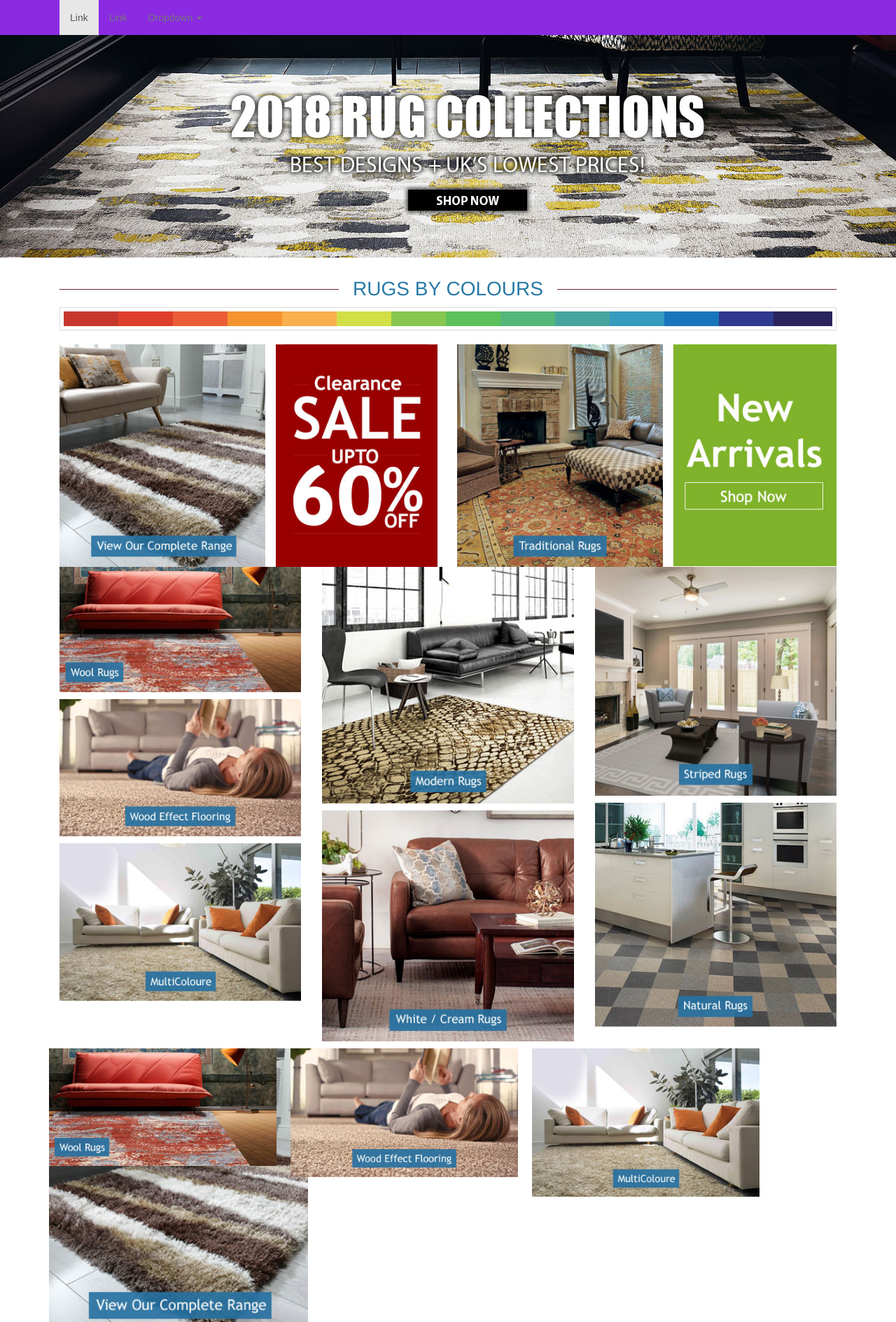
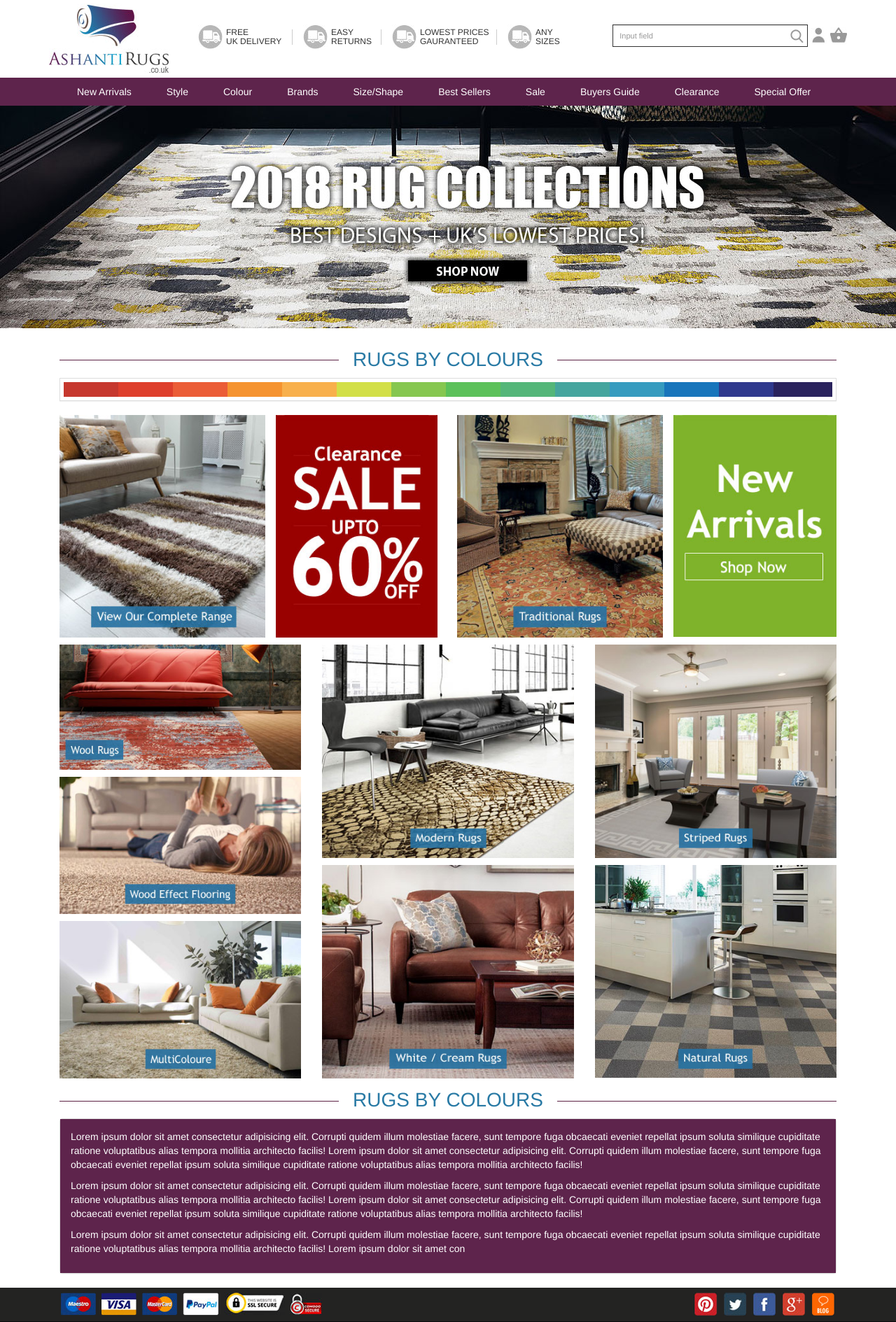
Before and after one commit to Lvm-Daud/ashanti_rugs, a PHP site: page / in a window 1280 px wide. Shown: the top 1889 px of the page at 70% size. Run offline with PHP 8.4, Linux system fonts and the light colour scheme.

Commit message:
commit 23/5/18

```diff
--- a/css/style.css
+++ b/css/style.css
@@ -1,5 +1,5 @@
 .bgcol1 {
-    background-color: blueviolet;
+    background-color: #5e244c;
 }
 
 .ar-navbar-main {
@@ -45,11 +45,19 @@ h1.one span {
 .ar-panel{
     border-radius: 0;
 }
+.ar-pane2{
+    border-radius: 0;
+
+}
 .ar-panel .panel-body{
     padding: 5px !important;
 }
+.ar-panel2 .panel-body{
+    background-color: #5e244c;
+    color: #fff;
+}
 .ar-rugs-color{
-    width: 78px; height: 21px; float: left !important; text-decoration: none;
+    width: 78px; height: 21px; float: left !important; text-decoration: none; cursor: pointer;
 }
 .cl1{
     background-color: #c6382e;
@@ -98,3 +106,109 @@ h1.one span {
 .item.h2 {
     height: 130px;
 }
+.prod-img2{
+    height: 305px !important;
+}
+.footer-brand-l img{
+    margin: 2px;
+}
+.footer-brand-r{
+    text-align: right;
+}
+.footer-brand-r img{
+    margin: 2px;
+}
+.header-usp{
+    width: 135px;
+    float: left;
+    text-transform: uppercase;
+    padding-left: 40px;
+    font-size: 12px;
+    padding-top: 5px;
+    line-height: 13px;
+    padding-bottom: 5px;
+    margin-left: 15px;
+    position: relative;
+}
+.header-usp span {
+    padding-right: 5px;
+}
+.vl {
+    border-left: 1px solid #cccccc;
+    height: 22px;
+    position: absolute;
+    right: 0;
+    top: 7px;
+}
+.ar-search{
+    width: 279px !important;
+    border-radius: 0px;
+    border-color: #333;
+    padding: 9px;
+    font-size: 11px;
+    line-height: 16px;
+    height: 32px;
+    background-image: url('../img/icon_search.jpg');
+    background-repeat: no-repeat;
+    background-position: right;
+    background-position-x: 98%;
+}
+
+.navbar{
+    min-height: unset;
+}
+.navbar-nav>li>a {
+    line-height: 20px;
+    padding: 10px 25px;
+}
+a.ar-ico-a{
+    text-decoration: none;
+}
+a.ar-ico-a img{
+    border: none;
+}
+
+.navbar-default .navbar-nav>li>a {
+    color: #ffffff;
+}
+
+
+.navbar-default .navbar-nav>li>a:focus, .navbar-default .navbar-nav>li>a:hover {
+    color: #555;
+    background-color: #e7e7e7;
+}
+
+.logo-con{
+    float: left;
+    width: 173px;
+}
+.logo-con img{
+    width: 100%;
+}
+.usp-con{
+    float: left; margin-top: 30px;margin-left: 25px;
+}
+
+@media only screen and (max-width: 1024px) {
+    .logo-con{
+        float: left;
+        width: 150px;
+    }
+    .usp-con{
+        float: left; margin-top: 30px;margin-left: 10px;
+    }
+    .header-usp{
+        font-size: 11px !important; width: 118px;
+    }
+    .ar-search{
+        width: 150px !important;
+    }
+    .navbar-nav>li>a {
+        line-height: 20px;
+        padding: 10px 15px;
+    }
+    .ar-header-bg {
+        background-size: contain;
+        height: 245px;
+    }
+}
--- a/index.html
+++ b/index.html
@@ -11,6 +11,61 @@
 </head>
 
 <body>
+
+    <header>
+
+        <div class="container" style="padding: 5px 0px;">
+
+            <div class="col-xs-12 col-sm-12 col-md-12 col-lg-12">
+
+
+
+                <div class="logo-con">
+                    <img src="img/logo.jpg" alt="">
+                </div>
+                <div class="usp-con">
+                    <div class="header-usp" style="background: url('img/img_freedelivery.jpg') no-repeat;">
+                        <div style="float: left; width: 100%;">Free</div>
+                        <div style="float: left; width: 100%;">UK delivery</div>
+                        <div class="vl"></div>
+                    </div>
+                    <div class="header-usp" style="background: url('img/img_freedelivery.jpg') no-repeat;width: 112px;">
+                        <span>Easy Returns</span>
+                        <div class="vl"></div>
+                    </div>
+                    <div class="header-usp" style="background: url('img/img_freedelivery.jpg') no-repeat; width: 150px;">
+                        <span>Lowest prices gauranteed</span>
+                        <div class="vl"></div>
+                    </div>
+                    <div class="header-usp" style="background: url('img/img_freedelivery.jpg') no-repeat; border: none;">
+                        <div style="float: left; width: 100%;">Any</div>
+                        <div style="float: left; width: 100%;">Sizes</div>
+                    </div>
+                </div>
+                <div style="float: right; margin-top: 30px;">
+
+                    <form action="" method="POST" class="form-inline" role="form">
+
+                        <div class="form-group">
+                            <label class="sr-only" for="">label</label>
+                            <input type="text" class="form-control ar-search" id="" placeholder="Input field">
+                        </div>
+
+                        <a class="ar-ico-a" href="#">
+                            <img src="img/icon_user.jpg" alt="">
+                        </a>
+                        <a class="ar-ico-a" href="#">
+                            <img src="img/icon_basket.jpg" alt="">
+                        </a>
+
+                    </form>
+
+                </div>
+
+            </div>
+        </div>
+
+    </header>
 
 
     <div class="container-fluid bgcol1">
@@ -29,37 +84,35 @@
                         </div>
                         <div class="collapse navbar-collapse" id="ar-main-navbar-collapse">
                             <ul class="nav navbar-nav">
-                                <li class="active">
-                                    <a href="#">Link
-                                        <span class="sr-only">(current)</span>
-                                    </a>
+                                <li>
+                                    <a href="#">New Arrivals</a>
                                 </li>
                                 <li>
-                                    <a href="#">Link</a>
-                                </li>
-                                <li class="dropdown">
-                                    <a href="#" class="dropdown-toggle" data-toggle="dropdown" role="button" aria-haspopup="true" aria-expanded="false">Dropdown
-                                        <span class="caret"></span>
-                                    </a>
-                                    <ul class="dropdown-menu">
-                                        <li>
-                                            <a href="#">Action</a>
+                                    <a href="#">Style</a>
                                 </li>
                                 <li>
-                                            <a href="#">Another action</a>
+                                    <a href="#">Colour</a>
                                 </li>
                                 <li>
-                                            <a href="#">Something else here</a>
+                                    <a href="#">Brands</a>
                                 </li>
-                                        <li role="separator" class="divider"></li>
                                 <li>
-                                            <a href="#">Separated link</a>
+                                    <a href="#">Size/Shape</a>
                                 </li>
-                                        <li role="separator" class="divider"></li>
                                 <li>
-                                            <a href="#">One more separated link</a>
+                                    <a href="#">Best Sellers</a>
                                 </li>
-                                    </ul>
+                                <li>
+                                    <a href="#">Sale</a>
+                                </li>
+                                <li>
+                                    <a href="#">Buyers Guide</a>
+                                </li>
+                                <li>
+                                    <a href="#">Clearance</a>
+                                </li>
+                                <li>
+                                    <a href="#">Special Offer</a>
                                 </li>
                             </ul>
                         </div>
@@ -73,12 +126,14 @@
 
 
     <div class="container-fluid">
+        <a href="#">
             <div class="row">
                 <div class="jumbotron ar-header-bg">
                     <div class="container">
                     </div>
                 </div>
             </div>
+        </a>
     </div>
 
     <div class="container">
@@ -123,10 +178,15 @@
 
                             <div class="col-xs-6 col-sm-6 col-md-6 col-lg-6">
 
+                                <a href="#">
+
                                     <div class="col-lg-7">
                                         <img style="width: 100%; height: 318px;" src="img/img_pro1.jpg" alt="">
                                     </div>
 
+                                </a>
+
+                                <a href="#">
                                     <div class="col-lg-5">
 
                                         <div class="row">
@@ -135,15 +195,18 @@
 
                                     </div>
 
+                                </a>
+
 
                             </div>
 
                             <div class="col-xs-6 col-sm-6 col-md-6 col-lg-6">
-
+                                <a href="#">
                                     <div class="col-lg-7" style="margin-left: -17px;">
                                         <img style="width: 100%;" src="img/img_pro2.jpg" alt="">
                                     </div>
-
+                                </a>
+                                <a href="#">
                                     <div class="col-lg-5">
 
                                         <div class="row" style="margin-right: -17px;">
@@ -151,98 +214,206 @@
                                         </div>
 
                                     </div>
+                                </a>
 
 
                             </div>
 
 
-                            <div class="">
+
+
+
+
+                        </div>
+                    </div>
+
+                    <div class="row" style="margin-top: 10px;">
+
+                        <div class="row">
 
                             <div class="col-xs-4 col-sm-4 col-md-4 col-lg-4" style="padding-right: 0px;">
 
+                                <a href="#">
                                     <div style="margin-bottom: 10px;" class="col-xs-12 col-sm-12 col-md-12 col-lg-12">
                                         <img style="width: 100%;" src="img/img_pro3.jpg" alt="">
                                     </div>
+                                </a>
+                                <a href="#">
                                     <div style="margin-bottom: 10px;" class="col-xs-12 col-sm-12 col-md-12 col-lg-12">
                                         <img style="width: 100%;" src="img/img_pro4.jpg" alt="">
                                     </div>
+                                </a>
+                                <a href="#">
                                     <div style="margin-bottom: 10px;" class="col-xs-12 col-sm-12 col-md-12 col-lg-12">
                                         <img style="width: 100%;" src="img/img_pro7.jpg" alt="">
                                     </div>
+                                </a>
+                            </div>
+                            <div style="padding-right: 0px;padding-left: 0px;" class="col-xs-4 col-sm-4 col-md-4 col-lg-4">
+                                <a href="#">
+                                    <div style="margin-bottom: 10px;" class="col-xs-12 col-sm-12 col-md-12 col-lg-12">
+                                        <img style="width: 100%;" class="prod-img2" src="img/img_pro5.jpg" alt="">
+                                    </div>
+                                </a>
+                                <a href="#">
+                                    <div style="margin-bottom: 10px;" class="col-xs-12 col-sm-12 col-md-12 col-lg-12">
+                                        <img style="width: 100%;" class="prod-img2" src="img/img_pro5-18.jpg" alt="">
+                                    </div>
+                                </a>
+                            </div>
+                            <div class="col-xs-4 col-sm-4 col-md-4 col-lg-4" style="padding-left: 0px;">
+                                <a href="#">
+                                    <div style="margin-bottom: 10px;" class="col-xs-12 col-sm-12 col-md-12 col-lg-12">
+                                        <img style="width: 100%;" class="prod-img2" src="img/img_pro6.jpg" alt="">
+                                    </div>
+                                </a>
+                                <a href="#">
+                                    <div style="margin-bottom: 10px;" class="col-xs-12 col-sm-12 col-md-12 col-lg-12">
+                                        <img style="width: 100%;height: 311px !important;" class="prod-img2" src="img/img_pro6-19.jpg" alt="">
+                                    </div>
+                                </a>
+                            </div>
+
 
                         </div>
-                                <div style="padding-right: 0px;padding-left: 0px;" class="col-xs-4 col-sm-4 col-md-4 col-lg-4">
-                                    <div style="margin-bottom: 10px;" class="col-xs-12 col-sm-12 col-md-12 col-lg-12">
-                                        <img style="width: 100%;" src="img/img_pro5.jpg" alt="">
-                                    </div>
-                                    <div style="margin-bottom: 10px;" class="col-xs-12 col-sm-12 col-md-12 col-lg-12">
-                                        <img style="width: 100%;" src="img/img_pro5-18.jpg" alt="">
-                                    </div>
-                                </div>
-                                <div class="col-xs-4 col-sm-4 col-md-4 col-lg-4" style="padding-left: 0px;">
-                                    <div style="margin-bottom: 10px;" class="col-xs-12 col-sm-12 col-md-12 col-lg-12">
-                                        <img style="width: 100%;" src="img/img_pro6.jpg" alt="">
-                                    </div>
-                                    <div style="margin-bottom: 10px;" class="col-xs-12 col-sm-12 col-md-12 col-lg-12">
-                                        <img style="width: 100%;" src="img/img_pro6-19.jpg" alt="">
-                                    </div>
+
                     </div>
 
+
+                    <div class="row">
                         <div class="col-xs-12 col-sm-12 col-md-12 col-lg-12">
-                                    <div class="grid">
-                                        <div class="grid-sizer"></div>
-                                        <div class="grid-item">
-                                            <img style="width: 100%;" src="img/img_pro3.jpg" alt="">
-
-                                        </div>
-                                        <div class="grid-item--width2">
-                                                <img style="width: 100%;" src="img/img_pro1.jpg" alt="">
-
-                                            </div>
-                                        <div class="grid-item">
-                                            <img style="width: 100%;" src="img/img_pro4.jpg" alt="">
-                                        </div>
-                                        <div class="grid-item--width2">
-                                                <img style="width: 100%;" src="img/img_pro5.jpg" alt="">
-                                            </div>
-                                        <div class="grid-item">
-                                            <img style="width: 100%;" src="img/img_pro7.jpg" alt="">
+                            <center>
+                                <h1 class="one">
+                                    <span>Rugs by colours</span>
+                                </h1>
+                            </center>
                         </div>
 
 
 
-                                        <div class="grid-item--width2">
-
-                                            <img style="width: 100%;" src="img/img_pro2.jpg" alt="">
-
                     </div>
 
-                                        <div class="grid-item--width2">
-                                            <img style="width: 100%;" src="img/img_pro6.jpg" alt="">
-                                        </div>
 
+                    <div class="row">
+                        <div class="col-xs-12 col-sm-12 col-md-12 col-lg-12">
+                            <div class="panel panel-default ar-panel2">
+
+                                <div class="panel-body">
+                                    <p>
+                                        Lorem ipsum dolor sit amet consectetur adipisicing elit. Corrupti quidem illum molestiae facere, sunt tempore fuga obcaecati
+                                        eveniet repellat ipsum soluta similique cupiditate ratione voluptatibus alias tempora
+                                        mollitia architecto facilis! Lorem ipsum dolor sit amet consectetur adipisicing elit.
+                                        Corrupti quidem illum molestiae facere, sunt tempore fuga obcaecati eveniet repellat
+                                        ipsum soluta similique cupiditate ratione voluptatibus alias tempora mollitia architecto
+                                        facilis!
+                                    </p>
+                                    <p>
+                                        Lorem ipsum dolor sit amet consectetur adipisicing elit. Corrupti quidem illum molestiae facere, sunt tempore fuga obcaecati
+                                        eveniet repellat ipsum soluta similique cupiditate ratione voluptatibus alias tempora
+                                        mollitia architecto facilis! Lorem ipsum dolor sit amet consectetur adipisicing elit.
+                                        Corrupti quidem illum molestiae facere, sunt tempore fuga obcaecati eveniet repellat
+                                        ipsum soluta similique cupiditate ratione voluptatibus alias tempora mollitia architecto
+                                        facilis!
+                                    </p>
+                                    <p>
+                                        Lorem ipsum dolor sit amet consectetur adipisicing elit. Corrupti quidem illum molestiae facere, sunt tempore fuga obcaecati
+                                        eveniet repellat ipsum soluta similique cupiditate ratione voluptatibus alias tempora
+                                        mollitia architecto facilis! Lorem ipsum dolor sit amet con
+                                    </p>
                                 </div>
                             </div>
                         </div>
+                    </div>
+
+
 
 
                 </div>
             </div>
         </div>
     </div>
+
+    <div class="container-fluid" style="background-color: #232322; padding-top: 5px; padding-bottom: 5px;">
+
+        <div class="row">
+
+
+            <div class="container">
+                <div class="col-xs-6 col-sm-6 col-md-6 col-lg-6">
+                    <div class="footer-brand-l">
+                        <img src="img/img1.jpg" alt="">
+                        <img src="img/img2.jpg" alt="">
+                        <img src="img/img3.jpg" alt="">
+                        <img src="img/img4.jpg" alt="">
+                        <img src="img/img5.jpg" alt="">
+                        <img src="img/img6.jpg" alt="">
                     </div>
+                </div>
+
+
+                <div class="col-xs-6 col-sm-6 col-md-6 col-lg-6">
+                    <div class="footer-brand-r">
+                        <a class="ar-ico-a" href="#">
+                            <img src="img/img_print.jpg" alt="">
+                        </a>
+                        <a class="ar-ico-a" href="#">
+                            <img src="img/img_twitter.jpg" alt="">
+                        </a>
+                        <a class="ar-ico-a" href="#">
+                            <img src="img/img_fb.jpg" alt="">
+                        </a>
+                        <a class="ar-ico-a" href="#">
+                            <img src="img/img_gp.jpg" alt="">
+                        </a>
+                        <a class="ar-ico-a" href="#">
+                            <img src="img/img_blog.jpg" alt="">
+                        </a>
+                    </div>
+                </div>
+            </div>
+
+
+
+
+
+
+
+        </div>
+
+    </div>
+
+    <div class="container-fluid" style="background-color: #0a0b0d; color: #636466; line-height: 40px; font-size: 11px;">
+
+        <div class="row">
+
+
+            <div class="container">
+                <div class="col-xs-6 col-sm-6 col-md-6 col-lg-6">
+                    &copy; 2018 Ashantirugs.co.uk. All Rights Reserveed.
+                </div>
+
+
+                <div class="col-xs-6 col-sm-6 col-md-6 col-lg-6">
+                    <div class="footer-brand-r">
+                        About Us | Terms &amp; Conditions | Delivery &amp; Returns | Sitemap | Contact Us
+                    </div>
+                </div>
+            </div>
+
+
+
+
+
+
+
+        </div>
+
     </div>
 
     <script src="//code.jquery.com/jquery.js"></script>
     <script src="https://cdnjs.cloudflare.com/ajax/libs/masonry/4.2.1/masonry.pkgd.min.js"></script>
     <script src="//netdna.bootstrapcdn.com/bootstrap/3.3.4/js/bootstrap.min.js"></script>
-    <script>
-        $('.grid').masonry({
-            // options
-            itemSelector: '.grid-item',
-            gutter: 20
-        });
-    </script>
+
 </body>
 
 </html>
```
Lines whose indentation alone changed are shown as unchanged.
